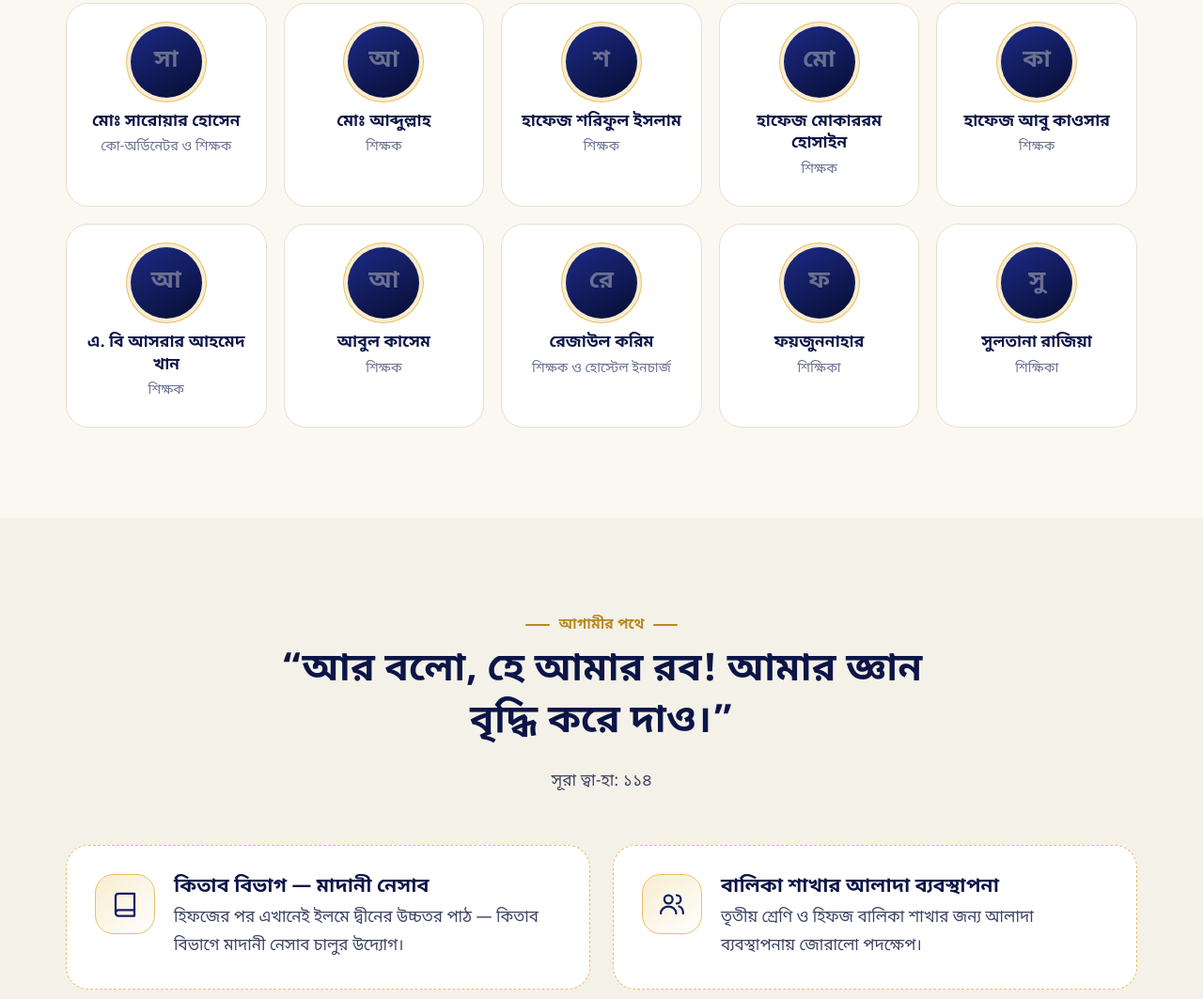
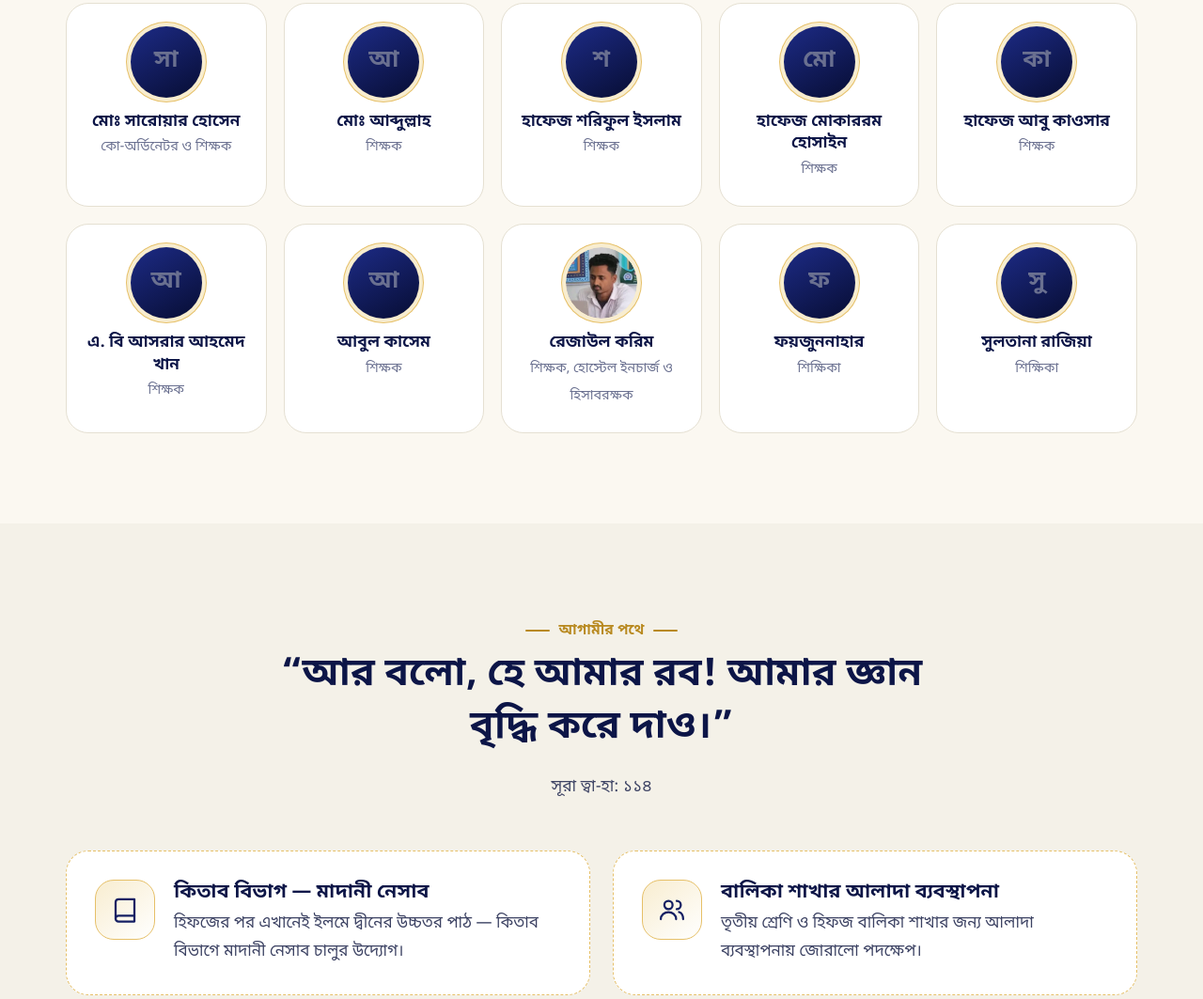
Before and after one commit to ibnhosain/http-www.alhikmahinstitute.online-, a plain HTML site: page about.html in a window 1280 px wide. Shown: the part 3210-4273 px from the top of the page at 94% size. Drawn offline with Linux system fonts and the light colour scheme; a web font is replaced by a local one.

Commit message:
Website update (photos)

```diff
--- a/about.html
+++ b/about.html
@@ -272,7 +272,7 @@
             <div class="member reveal"><span class="avatar" aria-hidden="true">কা</span><strong>হাফেজ আবু কাওসার</strong><span>শিক্ষক</span></div>
             <div class="member reveal"><span class="avatar" aria-hidden="true">আ</span><strong>এ. বি আসরার আহমেদ খান</strong><span>শিক্ষক</span></div>
             <div class="member reveal"><span class="avatar" aria-hidden="true">আ</span><strong>আবুল কাসেম</strong><span>শিক্ষক</span></div>
-            <div class="member reveal"><span class="avatar" aria-hidden="true">রে</span><strong>রেজাউল করিম</strong><span>শিক্ষক ও হোস্টেল ইনচার্জ</span></div>
+            <div class="member reveal"><span class="avatar avatar-photo"><img src="assets/media/people/T08.webp?v=bd9932f9" alt="রেজাউল করিম" width="256" height="256" style="width:100%;height:100%;object-fit:cover;border-radius:50%" loading="lazy" decoding="async" /></span><strong>রেজাউল করিম</strong><span>শিক্ষক, হোস্টেল ইনচার্জ ও হিসাবরক্ষক</span></div>
             <div class="member reveal"><span class="avatar" aria-hidden="true">ফ</span><strong>ফয়জুননাহার</strong><span>শিক্ষিকা</span></div>
             <div class="member reveal"><span class="avatar" aria-hidden="true">সু</span><strong>সুলতানা রাজিয়া</strong><span>শিক্ষিকা</span></div>
           </div>
```
Also changed, not shown: assets/media/people/T08.webp (added).
